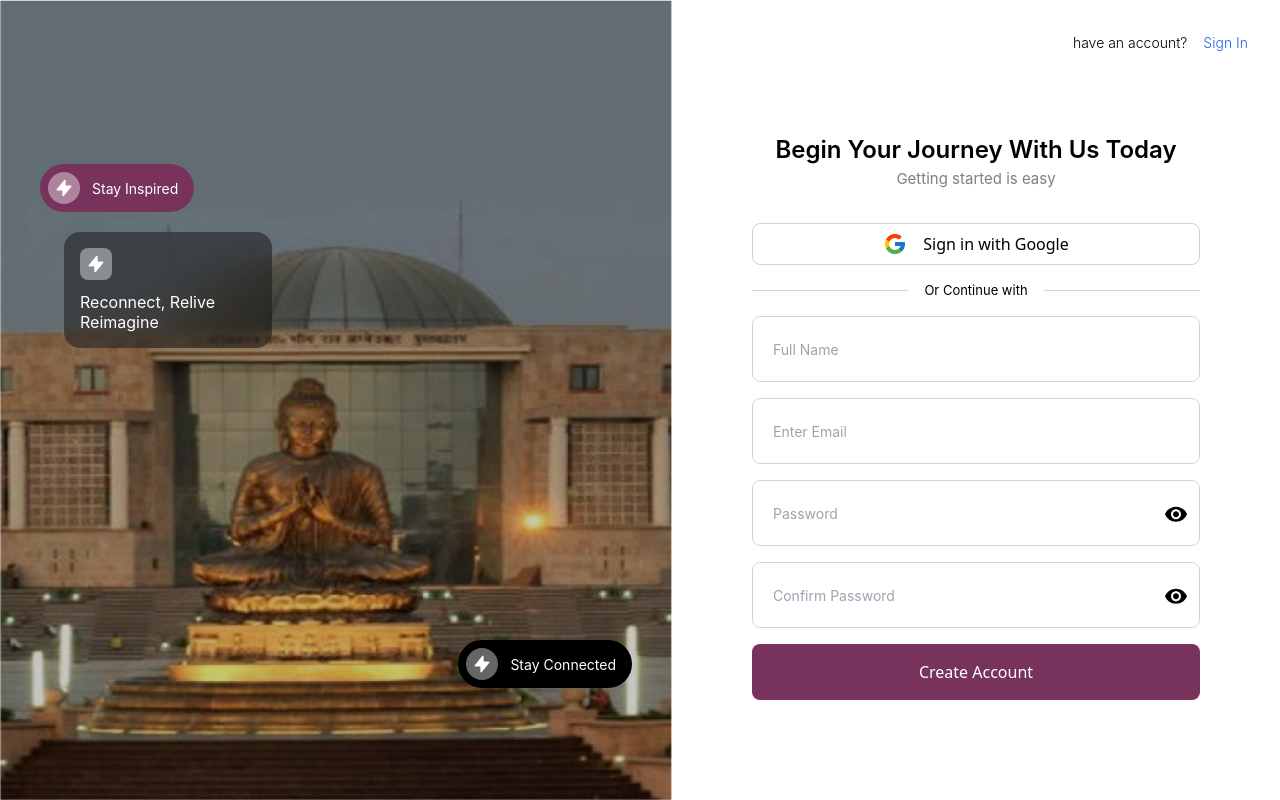
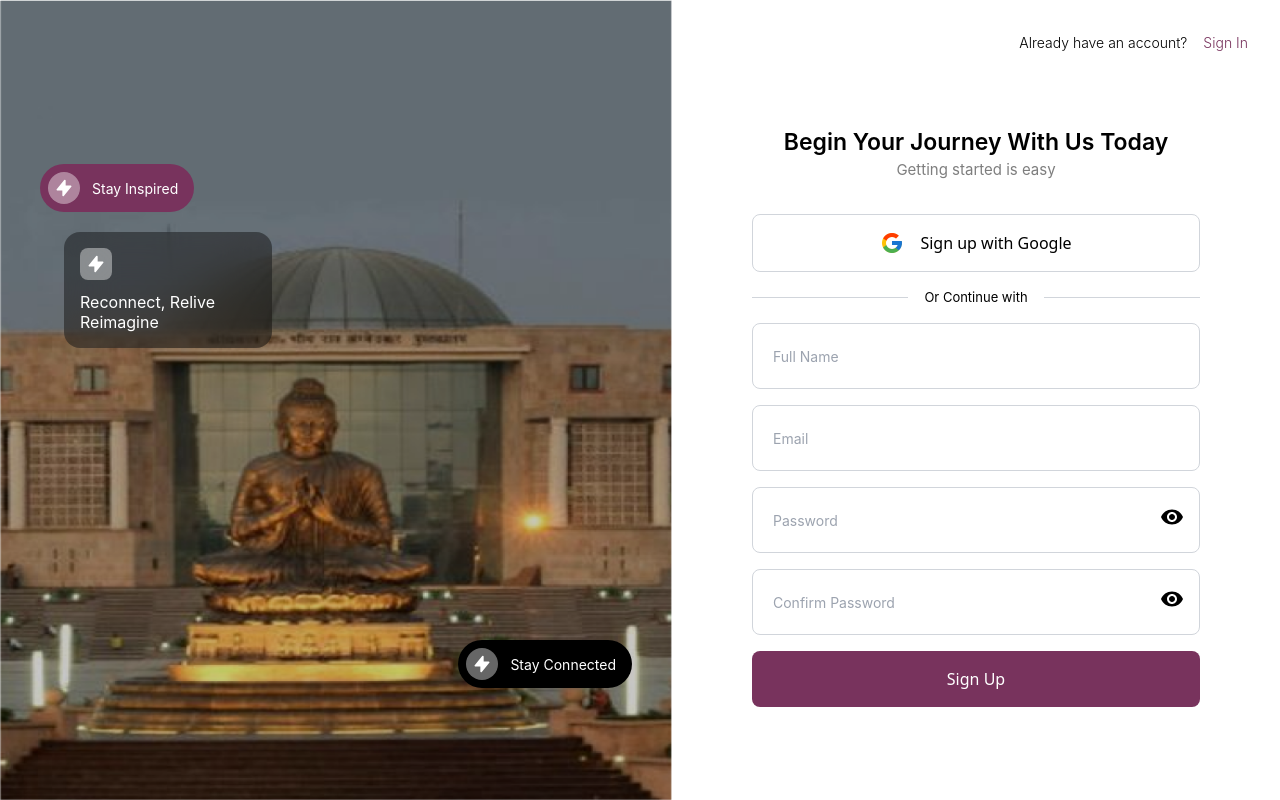
Before and after one commit to Sawantkun/minor, a React (Vite) app: page /SignUp in a window 1280 px wide. Built offline with nearby package versions, Linux system fonts and the light colour scheme; no server answers.

Commit message:
added firebase auth

```diff
--- a/package.json
+++ b/package.json
@@ -14,9 +14,11 @@
     "@emotion/styled": "^11.13.0",
     "@mui/icons-material": "^6.1.6",
     "@mui/material": "^6.1.6",
+    "firebase": "^11.0.2",
     "react": "^18.3.1",
     "react-dom": "^18.3.1",
-    "react-router-dom": "^6.28.0"
+    "react-router-dom": "^6.28.0",
+    "react-toastify": "^10.0.6"
   },
   "devDependencies": {
     "@eslint/js": "^9.13.0",
--- a/src/App.jsx
+++ b/src/App.jsx
@@ -2,10 +2,13 @@ import { Route, BrowserRouter as Router, Routes } from 'react-router-dom';
 import SignUp from './components/Signup';
 import Login from './components/Login';
 import Home from './pages/Home';
+import { ToastContainer } from 'react-toastify';
+import 'react-toastify/dist/ReactToastify.css'; //
 
 const App = () => {
   return (
     <Router>
+                    <ToastContainer />
       <Routes>
         <Route path='/SignUp' element={<SignUp />} />
         <Route path='/Login' element={<Login />} />
--- a/src/components/Login.jsx
+++ b/src/components/Login.jsx
@@ -1,40 +1,70 @@
 import React, { useState } from 'react';
-import ControlPointIcon from '@mui/icons-material/ControlPoint';
-import CopyAllIcon from '@mui/icons-material/CopyAll';
+import { useNavigate } from 'react-router-dom';
+import logo from "../assets/googlelogo.png";
+import { toast } from 'react-toastify';
+import { signInWithGoogle } from '../firebase'; // Adjust the path if necessary
+import { signInWithEmailAndPassword } from 'firebase/auth';
+import { auth } from '../firebase';
 import Visibility from '@mui/icons-material/Visibility';
 import VisibilityOff from '@mui/icons-material/VisibilityOff';
-import logo from "../assets/googlelogo.png";
-import LocalPhoneIcon from '@mui/icons-material/LocalPhone';
-import { useNavigate } from 'react-router-dom';
 import img from "../assets/image.png"
 
-const Login = () => {
-
-    const [visibility, setVisibility] = useState({
-        password: false,
-        confirmPassword: false,
+const SignIn = () => {
+    const [visibility, setVisibility] = useState(false);
+    const [formField, setFormField] = useState({
+        email: "",
+        password: "",
     });
 
-    const [formField, setFormField] = useState({
-        name: "",
-        email: "",
-        password: "",
-        confirmPassword: ""
-    });
+    const navigate = useNavigate();
 
-    const navigate = useNavigate()
+    const handleGoogleSignIn = async () => {
+        try {
+            const user = await signInWithGoogle();
+            console.log(user); // Log the user details if needed
+            toast.success("Signed in with Google successfully!");
+            navigate("/home");
+        } catch (error) {
+            console.error("Google Sign-In Error:", error);
+            toast.error("Google sign-in failed. Please try again.");
+        }
+    };
+
+    const handleSignIn = async (e) => {
+        e.preventDefault();
+
+        // Form validation for required fields
+        if (!formField.email || !formField.password) {
+            toast.error("Please fill all fields.");
+            return;
+        }
+
+        try {
+            // Sign in with Firebase Authentication
+            const userCredential = await signInWithEmailAndPassword(auth, formField.email, formField.password);
+            const user = userCredential.user;
+
+            // Redirect to a different page (e.g., Home page)
+            navigate("/home");
+
+            // Optionally show a success message or save user info in the app
+            toast.success("Signed in successfully!");
+        } catch (error) {
+            // Handle Firebase errors (e.g., wrong password, invalid email)
+            toast.error(error.message);
+        }
+    }
 
     const SignUp = () => {
-        navigate("/SignUp")
+        navigate("/signup");
     }
-
 
     return (
         <div className="w-full h-screen flex flex-col">
             <div className="w-full h-full relative flex flex-col">
                 <div className="absolute flex items-center justify-end top-8 left-[45%] gap-4">
                     <div className="font-[300] font-inter text-[14px]">Don't have an account?</div>
-                    <div className="font-[300] font-inter text-[14px] text-purple hover:underline cursor-pointer" onClick={SignUp}>Sign In!</div>
+                    <div className="font-[300] font-inter text-[14px] text-purple hover:underline cursor-pointer" onClick={SignUp}>Sign Up</div>
                 </div>
                 <div className="flex flex-col md:flex-row items-center justify-between w-full h-full">
                     <div className="flex items-center justify-center max-w-md mx-auto w-full h-screen">
@@ -49,7 +79,7 @@ const Login = () => {
                             </div>
                             <div className="flex flex-col items-center gap-6 w-full">
                                 <div className="flex items-center gap-4 w-full justify-center">
-                                    <button className="px-6 py-2 border border-gray-300 rounded-lg flex items-center gap-4 w-full justify-center">
+                                    <button onClick={handleGoogleSignIn} className="px-6 py-4 border border-gray-300 rounded-lg flex items-center gap-4 w-full justify-center">
                                         <div className='w-6 object-cover flex-shrink-0'>
                                             <img src={logo} alt='' className='w-full h-full object-cover' />
                                         </div>
@@ -91,7 +121,7 @@ const Login = () => {
                                     <div className=' w-full flex justify-end'>
                                         <a href="" className=' text-[12px] font-[400] font-inter hover:underline'> Forgot Password?</a>
                                     </div>
-                                    <button className="bg-purple text-white p-4 rounded-lg w-full font-medium">
+                                    <button onClick={handleSignIn} className="bg-purple text-white p-4 rounded-lg w-full font-medium">
                                         Login
                                     </button>
                                 </div>
@@ -123,4 +153,4 @@ const Login = () => {
     );
 };
 
-export default Login;
+export default SignIn;
--- a/src/components/Signup.jsx
+++ b/src/components/Signup.jsx
@@ -4,13 +4,14 @@ import CopyAllIcon from '@mui/icons-material/CopyAll';
 import Visibility from '@mui/icons-material/Visibility';
 import VisibilityOff from '@mui/icons-material/VisibilityOff';
 import logo from "../assets/googlelogo.png";
-import LocalPhoneIcon from '@mui/icons-material/LocalPhone';
 import { useNavigate } from 'react-router-dom';
-import img from "../assets/image-1.png"
-import icon1 from "../assets/Group.png"
+import img from "../assets/image-1.png";
+import { toast } from 'react-toastify'; // Optional: Use toast notifications for feedback
+import { signInWithGoogle } from '../firebase'; // Adjust the path if necessary
+import { createUserWithEmailAndPassword } from 'firebase/auth';
+import { auth } from '../firebase';
 
 const SignUp = () => {
-
     const [visibility, setVisibility] = useState({
         password: false,
         confirmPassword: false,
@@ -23,44 +24,69 @@ const SignUp = () => {
         confirmPassword: ""
     });
 
-    const navigate = useNavigate()
+    const navigate = useNavigate();
+
+    const handleGoogleSignUp = async () => {
+        try {
+            const user = await signInWithGoogle();
+            console.log(user); // Log the user details if needed
+            toast.success("Signed up with Google successfully!");
+        } catch (error) {
+            console.error("Google Sign-Up Error:", error);
+            toast.error("Google sign-up failed. Please try again.");
+        }
+    };
 
     const SignIn = () => {
-        navigate("/Login")
+        navigate("/Login");
     }
 
+    const handleSignUp = async (e) => {
+        e.preventDefault();
+
+        // Form validation for required fields and password matching
+        if (!formField.name || !formField.email || !formField.password || !formField.confirmPassword) {
+            toast.error("Please fill all fields.");
+            return;
+        }
+
+        if (formField.password !== formField.confirmPassword) {
+            toast.error("Passwords do not match!");
+            return;
+        }
+
+        try {
+            // Create a new user with Firebase Authentication
+            const userCredential = await createUserWithEmailAndPassword(auth, formField.email, formField.password);
+            const user = userCredential.user;
+
+            // Redirect to a different page (e.g., Home page)
+            navigate("/home");
+
+            // Optionally show a success message or save user info in the app
+            toast.success("Account created successfully!");
+        } catch (error) {
+            // Handle Firebase errors (e.g., weak password, invalid email)
+            toast.error(error.message);
+        }
+    }
 
     return (
         <div className="w-full h-screen flex flex-col">
             <div className="w-full h-full relative flex flex-col">
                 <div className="absolute top-8 right-8 flex items-center gap-4">
-                    <div className="font-[300] font-inter text-[14px]">have an account?</div>
-                    <div className="font-[300] font-inter text-[14px] text-blue-600 hover:underline cursor-pointer" onClick={SignIn}>Sign In</div>
+                    <div className="font-[300] font-inter text-[14px]">Already have an account?</div>
+                    <div className="font-[300] font-inter text-[14px] text-purple hover:underline cursor-pointer" onClick={SignIn}>Sign In</div>
                 </div>
                 <div className="flex flex-col md:flex-row items-center justify-between w-full h-full">
                     <div className="relative max-w-2xl w-full h-full flex-shrink-0 hidden md:flex">
-                        <img
-                            src={img}
-                            alt=""
-                            className="w-full h-full object-fill"
-                        />
+                        <img src={img} alt="" className="w-full h-full object-fill" />
                         <div className="absolute top-64 left-10 transform -translate-y-1/2 md:flex flex-col gap-5 hidden">
                             <div className="flex items-center space-x-3 px-2 pe-4 py-2 rounded-full bg-purple-700 text-white focus:outline-none bg-purple z-10 w-max">
                                 <div className="relative flex justify-center items-center w-8 h-8 rounded-full">
                                     <div className="absolute inset-0 backdrop-blur-3xl bg-white rounded-2xl opacity-40 z-[-10]" />
-                                    <svg
-                                        xmlns="http://www.w3.org/2000/svg"
-                                        fill="#FFFFFF"
-                                        viewBox="0 0 24 24"
-                                        strokeWidth="2"
-                                        stroke="#FFFFFF"
-                                        className="w-5 h-5 relative z-50"
-                                    >
-                                        <path
-                                            strokeLinecap="round"
-                                            strokeLinejoin="round"
-                                            d="M13 10V3L4 14h7v7l9-11h-7z"
-                                        />
+                                    <svg xmlns="http://www.w3.org/2000/svg" fill="#FFFFFF" viewBox="0 0 24 24" strokeWidth="2" stroke="#FFFFFF" className="w-5 h-5 relative z-50">
+                                        <path strokeLinecap="round" strokeLinejoin="round" d="M13 10V3L4 14h7v7l9-11h-7z" />
                                     </svg>
                                 </div>
                                 <span className="font-[400] font-inter text-[14px]">Stay Inspired</span>
@@ -69,19 +95,8 @@ const SignUp = () => {
                                 <div className="absolute inset-0 backdrop-blur-xl bg-black/40 rounded-2xl z-[-10]" />
                                 <div className="relative flex justify-center items-center w-8 h-8 rounded">
                                     <div className="absolute inset-0 backdrop-blur-xl bg-white/40 rounded-lg z-[-10]" />
-                                    <svg
-                                        xmlns="http://www.w3.org/2000/svg"
-                                        fill="#FFFFFF"
-                                        viewBox="0 0 24 24"
-                                        strokeWidth="2"
-                                        stroke="#FFFFFF"
-                                        className="w-5 h-5 relative z-50"
-                                    >
-                                        <path
-                                            strokeLinecap="round"
-                                            strokeLinejoin="round"
-                                            d="M13 10V3L4 14h7v7l9-11h-7z"
-                                        />
+                                    <svg xmlns="http://www.w3.org/2000/svg" fill="#FFFFFF" viewBox="0 0 24 24" strokeWidth="2" stroke="#FFFFFF" className="w-5 h-5 relative z-50">
+                                        <path strokeLinecap="round" strokeLinejoin="round" d="M13 10V3L4 14h7v7l9-11h-7z" />
                                     </svg>
                                 </div>
                                 <div className="font-inter font-[400] text-white mt-3 leading-tight">Reconnect, Relive Reimagine</div>
@@ -90,19 +105,8 @@ const SignUp = () => {
                         <div className="space-x-3 bg-purple-700 text-white focus:outline-none bg-black z-10 w-max absolute bottom-28 right-10 px-2 pe-4 py-2 rounded-full md:flex items-center hidden">
                             <div className="relative flex justify-center items-center w-8 h-8 rounded-full">
                                 <div className="absolute inset-0 backdrop-blur-3xl bg-white rounded-2xl opacity-40 z-[-10]" />
-                                <svg
-                                    xmlns="http://www.w3.org/2000/svg"
-                                    fill="#FFFFFF"
-                                    viewBox="0 0 24 24"
-                                    strokeWidth="2"
-                                    stroke="#FFFFFF"
-                                    className="w-5 h-5 relative z-50"
-                                >
-                                    <path
-                                        strokeLinecap="round"
-                                        strokeLinejoin="round"
-                                        d="M13 10V3L4 14h7v7l9-11h-7z"
-                                    />
+                                <svg xmlns="http://www.w3.org/2000/svg" fill="#FFFFFF" viewBox="0 0 24 24" strokeWidth="2" stroke="#FFFFFF" className="w-5 h-5 relative z-50">
+                                    <path strokeLinecap="round" strokeLinejoin="round" d="M13 10V3L4 14h7v7l9-11h-7z" />
                                 </svg>
                             </div>
                             <span className="font-[400] font-inter text-[14px]">Stay Connected</span>
@@ -111,7 +115,7 @@ const SignUp = () => {
                     <div className="flex items-center justify-center max-w-md mx-auto w-full h-screen">
                         <div className="flex flex-col gap-8 pt-8 w-full md:px-0 px-5">
                             <div>
-                                <div className="text-[24px] text-center font-[600] font-inter">
+                                <div className="text-[23px] text-center font-[600] font-inter">
                                     Begin Your Journey With Us Today
                                 </div>
                                 <div className="font-inter font-[400] text-[15px] text-center text-light">
@@ -120,11 +124,11 @@ const SignUp = () => {
                             </div>
                             <div className="flex flex-col items-center gap-4 w-full">
                                 <div className="flex items-center gap-4 w-full justify-center">
-                                    <button className="px-6 py-2 border border-gray-300 rounded-lg flex items-center gap-4 w-full justify-center">
+                                    <button onClick={handleGoogleSignUp} className="px-6 py-4 border border-gray-300 rounded-lg flex items-center gap-4 w-full justify-center">
                                         <div className='w-6 object-cover flex-shrink-0'>
                                             <img src={logo} alt='' className='w-full h-full object-cover' />
                                         </div>
-                                        Sign in with Google
+                                        Sign up with Google
                                     </button>
                                 </div>
                                 <div className="flex items-center w-full">
@@ -144,58 +148,59 @@ const SignUp = () => {
                                         onChange={(e) => setFormField({ ...formField, name: e.target.value })}
                                     />
                                     <input
-                                        type="text"
+                                        type="email"
                                         name="email"
-                                        placeholder="Enter Email"
+                                        placeholder="Email"
                                         className="p-5 border border-gray-300 focus:border-gray-700 rounded-lg w-full outline-none placeholder:text-[14px] font-inter"
                                         value={formField.email}
                                         onChange={(e) => setFormField({ ...formField, email: e.target.value })}
                                     />
-                                    <div className="relative w-full">
+                                    <div className="w-full relative">
                                         <input
-                                            type={visibility.password ? 'text' : 'password'}
+                                            type={visibility.password ? "text" : "password"}
                                             name="password"
                                             placeholder="Password"
                                             className="p-5 border border-gray-300 focus:border-gray-700 rounded-lg w-full outline-none placeholder:text-[14px] font-inter"
                                             value={formField.password}
                                             onChange={(e) => setFormField({ ...formField, password: e.target.value })}
                                         />
-                                        <button
-                                            type="button"
-                                            onClick={() => setVisibility(prevState => ({ ...prevState, password: !prevState.password }))}
-                                            className="absolute right-3 top-1/2 transform -translate-y-1/2">
+                                        <div
+                                            className="absolute right-4 top-4 cursor-pointer"
+                                            onClick={() => setVisibility({ ...visibility, password: !visibility.password })}
+                                        >
                                             {visibility.password ? <VisibilityOff /> : <Visibility />}
-                                        </button>
+                                        </div>
                                     </div>
-                                    <div className="relative w-full">
+                                    <div className="w-full relative">
                                         <input
-                                            type={visibility.confirmPassword ? 'text' : 'password'}
+                                            type={visibility.confirmPassword ? "text" : "password"}
                                             name="confirmPassword"
                                             placeholder="Confirm Password"
                                             className="p-5 border border-gray-300 focus:border-gray-700 rounded-lg w-full outline-none placeholder:text-[14px] font-inter"
                                             value={formField.confirmPassword}
                                             onChange={(e) => setFormField({ ...formField, confirmPassword: e.target.value })}
                                         />
-                                        <button
-                                            type="button"
-                                            onClick={() => setVisibility(prevState => ({ ...prevState, confirmPassword: !prevState.confirmPassword }))}
-                                            className="absolute right-3 top-1/2 transform -translate-y-1/2">
+                                        <div
+                                            className="absolute right-4 top-4 cursor-pointer"
+                                            onClick={() => setVisibility({ ...visibility, confirmPassword: !visibility.confirmPassword })}
+                                        >
                                             {visibility.confirmPassword ? <VisibilityOff /> : <Visibility />}
-                                        </button>
+                                        </div>
                                     </div>
-                                    <button className="bg-purple text-white p-4 rounded-lg w-full font-medium">
-                                        Create Account
+                                    <button
+                                        onClick={handleSignUp}
+                                        className="bg-purple text-white p-4 rounded-lg w-full font-medium"
+                                    >
+                                        Sign Up
                                     </button>
                                 </div>
                             </div>
                         </div>
                     </div>
-
-
                 </div>
             </div>
         </div>
-    );
-};
+    )
+}
 
 export default SignUp;
--- /dev/null
+++ b/src/firebase.js
@@ -0,0 +1,54 @@
+// src/firebase.js
+import { initializeApp } from 'firebase/app';
+import { getAuth, createUserWithEmailAndPassword, signInWithPopup, GoogleAuthProvider } from 'firebase/auth';
+import { getFirestore, doc, setDoc } from 'firebase/firestore'; // Import Firestore functions
+
+const firebaseConfig = {
+    apiKey: import.meta.env.VITE_FIREBASE_API_KEY,
+    authDomain: import.meta.env.VITE_FIREBASE_AUTH_DOMAIN,
+    projectId: import.meta.env.VITE_FIREBASE_PROJECT_ID,
+    storageBucket: import.meta.env.VITE_FIREBASE_STORAGE_BUCKET,
+    messagingSenderId: import.meta.env.VITE_FIREBASE_MESSAGING_SENDER_ID,
+    appId: import.meta.env.VITE_FIREBASE_APP_ID,
+  };
+
+
+// Initialize Firebase
+const app = initializeApp(firebaseConfig);
+const auth = getAuth(app);
+const googleProvider = new GoogleAuthProvider();
+const db = getFirestore(app); // Initialize Firestore
+
+// Function to save user data to Firestore
+const saveUserToFirestore = async (user) => {
+  try {
+    const userRef = doc(db, 'users', user.uid); // Create a reference to a document for the user
+    await setDoc(userRef, {
+      uid: user.uid,
+      displayName: user.displayName,
+      email: user.email,
+      photoURL: user.photoURL,
+      createdAt: new Date(),
+    });
+    console.log("User data saved to Firestore");
+  } catch (error) {
+    console.error("Error saving user data to Firestore:", error);
+  }
+};
+
+// Google sign-in function
+const signInWithGoogle = async () => {
+  try {
+    const result = await signInWithPopup(auth, googleProvider);
+    const user = result.user;
+    // Save user data to Firestore
+    await saveUserToFirestore(user);
+    return user; // Return the user details if needed
+  } catch (error) {
+    console.error("Google Sign-In Error:", error);
+    throw error;
+  }
+};
+
+// Export necessary functions
+export { auth, createUserWithEmailAndPassword, signInWithGoogle };
```
Also changed, not shown: src/pages/Home.jsx (+38 -19 lines), 2 other files (tests, documents, lock files or other folders).
